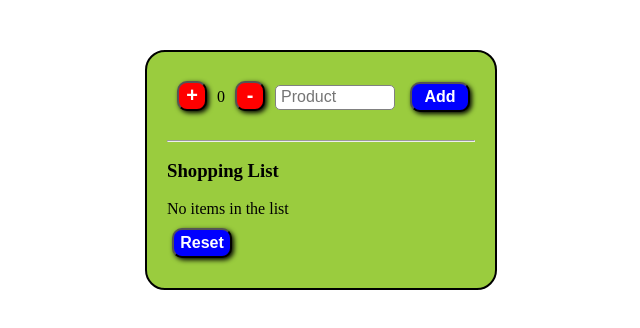
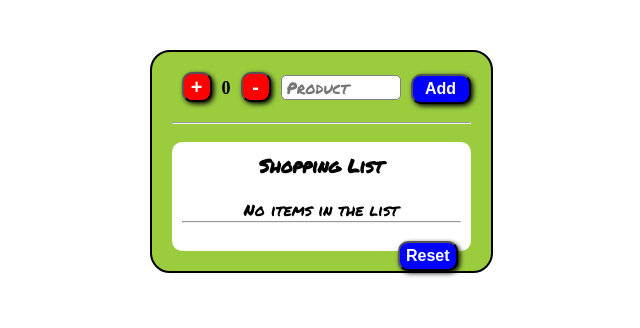
Before and after one commit to Caudillo8/SHOPPING-LIST, a React (Vite) app: page / in a window 1280 px wide. Shown: the top 328 px of the page, without its empty margins (319-959 px from the left). Built offline with nearby package versions, Linux system fonts and the light colour scheme.

Commit message:
estilos
font permanent maker

```diff
--- a/src/Components/MainControl.jsx
+++ b/src/Components/MainControl.jsx
@@ -56,7 +56,9 @@ export const MainControl = () => {
           onClick={sumar}
           className="button-cantidad"
         />
-        <span name="_cantidad">{cantidad}</span>
+        <span name="_cantidad" className="cantidad">
+          {cantidad}
+        </span>
         <input
           type="button"
           value="-"
@@ -70,6 +72,7 @@ export const MainControl = () => {
           defaultValue={""}
           className="input-productName"
           maxLength={10}
+          required
         />
         <input type="submit" value="Add" className="button-add" />
       </form>
@@ -77,14 +80,14 @@ export const MainControl = () => {
       <br />
       <hr />
       <br />
-      <div>
+      <div className="container_list">
         <h3>Shopping List</h3>
         <br />
         {shopList.map((item, index) =>
           shopList.length === 0 ? (
             <p>No items in the list</p>
           ) : (
-            <ol type="1" key={index}>
+            <ol type="1" key={index} className="list-ol">
               <li value={index + 1} name="itemList" id="itemList">
                 <b>Cant :</b> {item.cantidad}
                 <b> Producto: </b> {item.productName}
@@ -97,7 +100,9 @@ export const MainControl = () => {
             </ol>
           )
         )}
-        {<p>{showList()}</p>}
+        {<p className="showList">{showList()}</p>}
+        <hr />
+        <br></br>
         <input
           type="button"
           value="Reset"
--- a/src/MyStyles/MainControl.css
+++ b/src/MyStyles/MainControl.css
@@ -1,3 +1,5 @@
+@import url("https://fonts.googleapis.com/css2?family=Permanent+Marker&display=swap");
+
 * {
   margin: 0;
   padding: 0;
@@ -37,12 +39,15 @@
   height: 30px;
   font-size: 16px;
   font-weight: bold;
-  margin: 10px 5px;
+
+  /*margin: 10px 5px;*/
+
   color: white;
   background-color: blue;
   border-radius: 10px;
   box-shadow: black 2px 2px 5px;
 }
+
 .input-productName {
   width: 120px;
   height: 25px;
@@ -51,4 +56,26 @@
   border-radius: 5px;
   border: solid gray 1px;
   margin-right: 10px;
+  font-family: "Permanent Marker", cursive;
 }
+.container_list,
+.list-ol {
+  background-color: white;
+  padding: 10px;
+  border-radius: 10px;
+}
+
+.container_list h3,
+.showList {
+  text-align: center;
+  position: relative;
+  font-family: "Permanent Marker", cursive;
+}
+.container_list .button-reset {
+  position: absolute;
+  left: 56%;
+}
+.cantidad {
+  font-size: 18px;
+  font-weight: bold;
+}
```
